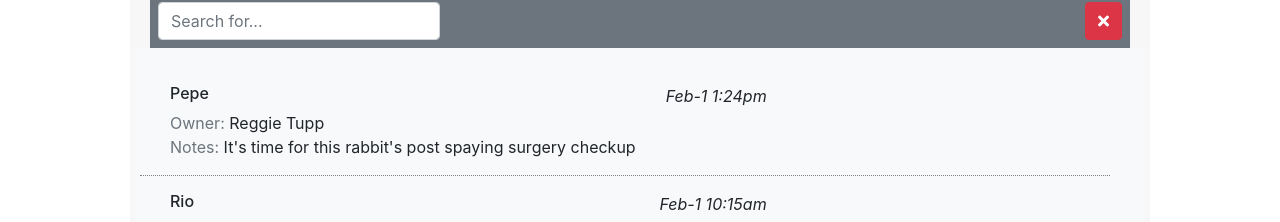
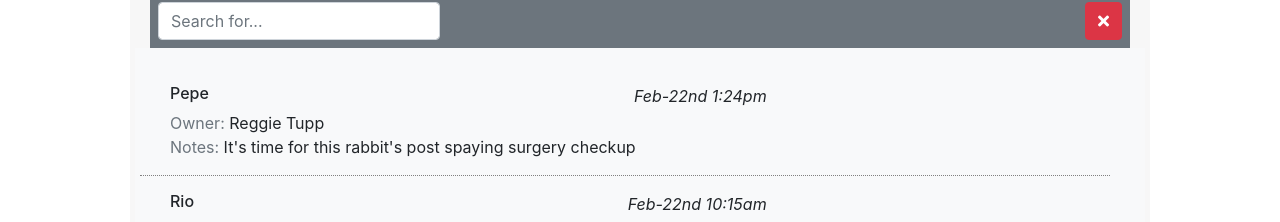
Before and after one commit to hperezs/companioncare, a React (Create React App) app: page / in a window 1280 px wide. Both pictures are taken after a click on the button "See Check-In's". Shown: the part 2125-2347 px from the top of the page. Built offline with nearby package versions, Linux system fonts and the light colour scheme.

Commit message:
Fixed some issues with the way dates were displayed.

```diff
--- a/src/components/CheckIn.js
+++ b/src/components/CheckIn.js
@@ -22,7 +22,6 @@ class CheckIn extends Component {
     const name = target.name;
 
     const offset = $('#time-selector :selected').val();
-    console.log(offset);
 
     this.setState({
       [name]: value,
@@ -42,6 +41,7 @@ class CheckIn extends Component {
 
     var date = new Date();
     let current_time = date.getFullYear() + '-' + (date.getMonth() + 1) + '-' + date.getDate() + ' ' + date.getHours() + ':' + date.getMinutes();
+    console.log(current_time);
 
     let temp_apt = {
       petName: this.state.petName,
--- a/src/components/ListCheckIns.js
+++ b/src/components/ListCheckIns.js
@@ -29,11 +29,11 @@ class ListAppointments extends Component {
 
                     <div className="apt-head d-flex">
                       <h6 className="pet-name">{item.petName}</h6>
-                      <span className="apt-date ml-auto font-italic">
+                      <span className="apt-date ml-auto font-italic"> {console.log(item.petName + "'s date: " + item.aptDate)}
                         <Moment
                           date={item.aptDate}
-                          parse="YYYY-MM-dd hh:mm"
-                          format="MMM-D h:mma"
+                          parse="YYYY-MM-DD hh:mm"
+                          format="MMM-Do h:mma"
                           add={item.timeOffset ? {minutes: 15} : {minutes: 0}}
                         />
                       </span>
```
